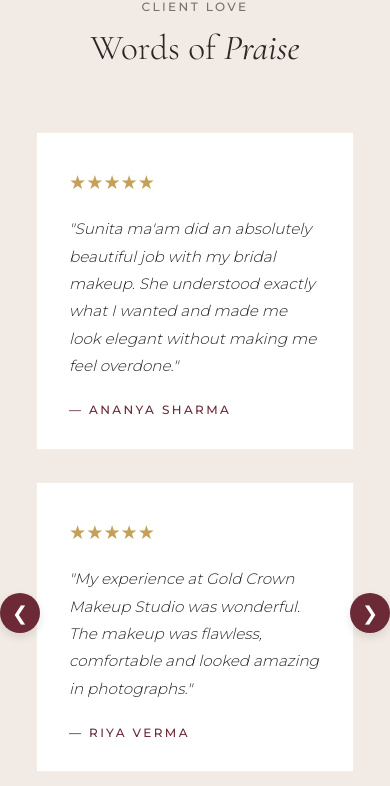
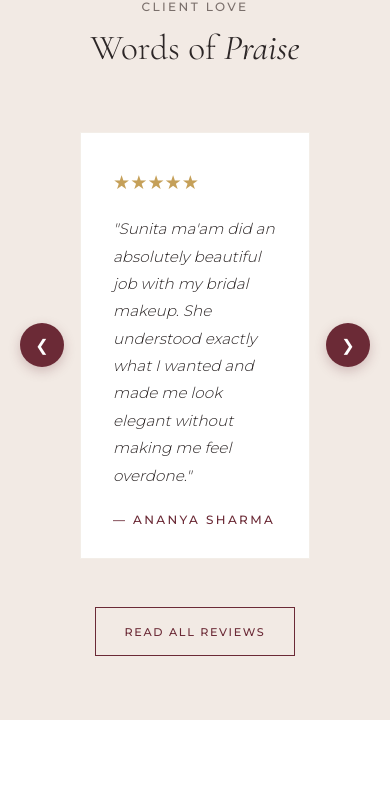
Before and after one commit to Jayvadhvani/Makeup, a React (Vite) app: page / in a window 390 px wide. Shown: the part 5798-6584 px from the top of the page. Built offline with nearby package versions, Linux system fonts and the light colour scheme.

Commit message:
Responsive testimonials (1 on mobile, 3 on desktop), social sidebar peek timer on all screens

```diff
--- a/src/components/StickySocials.jsx
+++ b/src/components/StickySocials.jsx
@@ -3,15 +3,12 @@ import { useState, useEffect } from 'react';
 import '../socials.css';
 
 export default function StickySocials() {
-    // On mobile: start closed. On desktop: start open.
-    const [isOpen, setIsOpen] = useState(window.innerWidth >= 768);
+    // Start closed on all screens
+    const [isOpen, setIsOpen] = useState(false);
     const [peeked, setPeeked] = useState(false);
 
     useEffect(() => {
-        // Only run the peek animation on small screens
-        if (window.innerWidth >= 768) return;
-
-        // After 5 seconds, peek open briefly, then close again
+        // After 5 seconds, peek open briefly on all screens
         const peekOpen = setTimeout(() => {
             setIsOpen(true);
             setPeeked(true);
@@ -21,7 +18,7 @@ export default function StickySocials() {
     }, []);
 
     useEffect(() => {
-        // If it peeked open, close it again after 2.5 seconds
+        // Close again after 2.5 seconds of peeking
         if (!peeked) return;
         const peekClose = setTimeout(() => {
             setIsOpen(false);
--- a/src/index.css
+++ b/src/index.css
@@ -550,6 +550,57 @@ img, svg {
     margin-bottom: 2rem;
 }
 
+/* ─── Testimonials ───────────────────────────── */
+.testimonials-wrapper {
+    position: relative;
+    display: flex;
+    align-items: center;
+    gap: 1rem;
+    margin-bottom: 3rem;
+}
+
+.testimonials-grid {
+    display: grid;
+    gap: 2rem;
+    flex: 1;
+    min-width: 0;
+}
+
+.testimonial-card {
+    background-color: var(--bg-white);
+    padding: 2rem;
+    border: 1px solid rgba(214, 197, 179, 0.3);
+    display: flex;
+    flex-direction: column;
+    transition: box-shadow 0.3s ease;
+}
+
+.testimonial-card:hover {
+    box-shadow: 0 8px 30px rgba(0,0,0,0.06);
+}
+
+.testimonial-arrow {
+    flex-shrink: 0;
+    width: 44px;
+    height: 44px;
+    border-radius: 50%;
+    background: var(--accent-primary);
+    color: white;
+    border: none;
+    cursor: pointer;
+    display: flex;
+    align-items: center;
+    justify-content: center;
+    font-size: 1rem;
+    box-shadow: 0 4px 12px rgba(107,42,54,0.25);
+    transition: background 0.3s ease, transform 0.2s ease;
+}
+
+.testimonial-arrow:hover {
+    background: var(--accent-primary-hover);
+    transform: scale(1.08);
+}
+
 /* ─── Decorative ─────────────────────────────── */
 .line-vertical {
     width: 1px;
--- a/src/pages/Home.jsx
+++ b/src/pages/Home.jsx
@@ -14,6 +14,15 @@ export default function Home() {
         { name: "Simran Kapoor", text: "I absolutely loved my party makeup! The look was glamorous but still felt like me. The team was warm, professional and very attentive." }
     ];
     const [reviewIndex, setReviewIndex] = useState(0);
+    const [isMobile, setIsMobile] = useState(window.innerWidth < 768);
+
+    useEffect(() => {
+        const handleResize = () => setIsMobile(window.innerWidth < 768);
+        window.addEventListener('resize', handleResize);
+        return () => window.removeEventListener('resize', handleResize);
+    }, []);
+
+    const cardsToShow = isMobile ? 1 : 3;
 
     const heroImages = [
         import.meta.env.BASE_URL + 'assets/images/banner1.jpg',
@@ -36,10 +45,10 @@ export default function Home() {
     };
 
     const nextReviews = () => {
-        setReviewIndex((prev) => (prev + 1) % (reviews.length - 2));
+        setReviewIndex((prev) => (prev + 1) % reviews.length);
     };
     const prevReviews = () => {
-        setReviewIndex((prev) => (prev === 0 ? reviews.length - 3 : prev - 1));
+        setReviewIndex((prev) => (prev === 0 ? reviews.length - 1 : prev - 1));
     };
 
     return (
@@ -195,37 +204,22 @@ export default function Home() {
                         </div>
                     </FadeUp>
 
-                    <div style={{ position: 'relative', padding: '0 1rem' }}>
-                        <button onClick={prevReviews} aria-label="Previous Reviews" style={{ position: 'absolute', left: '-20px', top: '50%', transform: 'translateY(-50%)', background: 'var(--accent-primary)', color: 'white', border: 'none', width: '40px', height: '40px', borderRadius: '50%', cursor: 'pointer', zIndex: 10, display: 'flex', alignItems: 'center', justifyContent: 'center', fontSize: '1.2rem', boxShadow: '0 4px 10px rgba(0,0,0,0.1)' }}>&#10094;</button>
+                    <div className="testimonials-wrapper">
+                        <button onClick={prevReviews} aria-label="Previous Reviews" className="testimonial-arrow testimonial-arrow-left">&#10094;</button>
 
-                        <div style={{
-                            display: 'grid',
-                            gridTemplateColumns: 'repeat(auto-fit, minmax(300px, 1fr))',
-                            gap: '2rem',
-                            marginBottom: '3rem',
-                            overflow: 'hidden'
-                        }}>
-                            {reviews.slice(reviewIndex, reviewIndex + 3).map((review, i) => (
-                                <FadeUp key={reviewIndex + '-' + i} delay={i * 100}>
-                                    <div style={{
-                                        backgroundColor: 'var(--bg-white)',
-                                        padding: '2rem',
-                                        border: '1px solid rgba(214, 197, 179, 0.3)',
-                                        height: '100%',
-                                        display: 'flex',
-                                        flexDirection: 'column'
-                                    }}>
+                        <div className="testimonials-grid" style={{ gridTemplateColumns: isMobile ? '1fr' : 'repeat(3, 1fr)' }}>
+                            {reviews.slice(reviewIndex, reviewIndex + cardsToShow).map((review, i) => (
+                                <div key={reviewIndex + '-' + i} className="testimonial-card">
                                     <div style={{ color: 'var(--accent-gold)', fontSize: '1.2rem', marginBottom: '1rem' }}>★★★★★</div>
                                     <p className="text-secondary" style={{ fontStyle: 'italic', flexGrow: 1, marginBottom: '1.5rem', fontSize: '0.95rem' }}>
                                         "{review.text}"
                                     </p>
                                     <h4 className="text-meta color-burgundy">— {review.name}</h4>
                                 </div>
-                                </FadeUp>
                             ))}
                         </div>
 
-                        <button onClick={nextReviews} aria-label="Next Reviews" style={{ position: 'absolute', right: '-20px', top: '50%', transform: 'translateY(-50%)', background: 'var(--accent-primary)', color: 'white', border: 'none', width: '40px', height: '40px', borderRadius: '50%', cursor: 'pointer', zIndex: 10, display: 'flex', alignItems: 'center', justifyContent: 'center', fontSize: '1.2rem', boxShadow: '0 4px 10px rgba(0,0,0,0.1)' }}>&#10095;</button>
+                        <button onClick={nextReviews} aria-label="Next Reviews" className="testimonial-arrow testimonial-arrow-right">&#10095;</button>
                     </div>
 
                     <div className="text-center">
```
Lines whose indentation alone changed are shown as unchanged.
